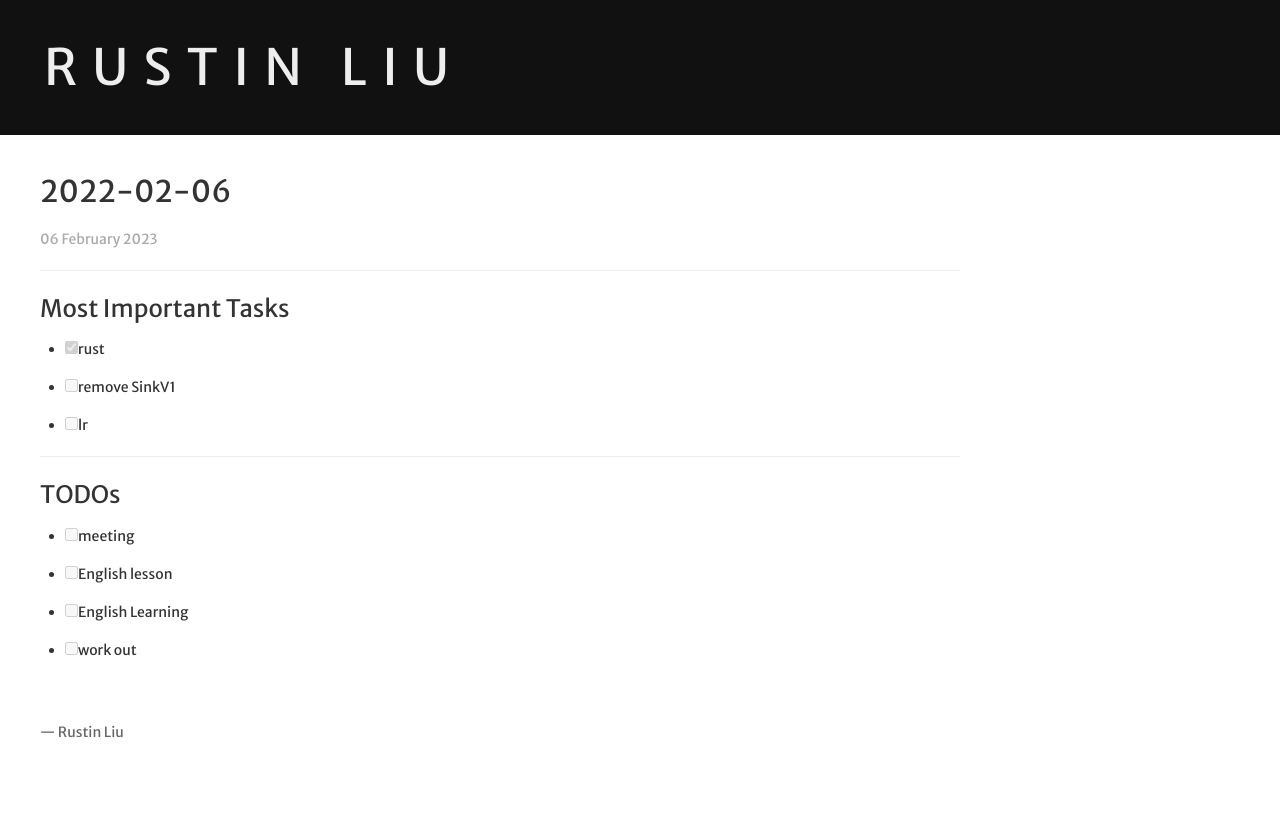
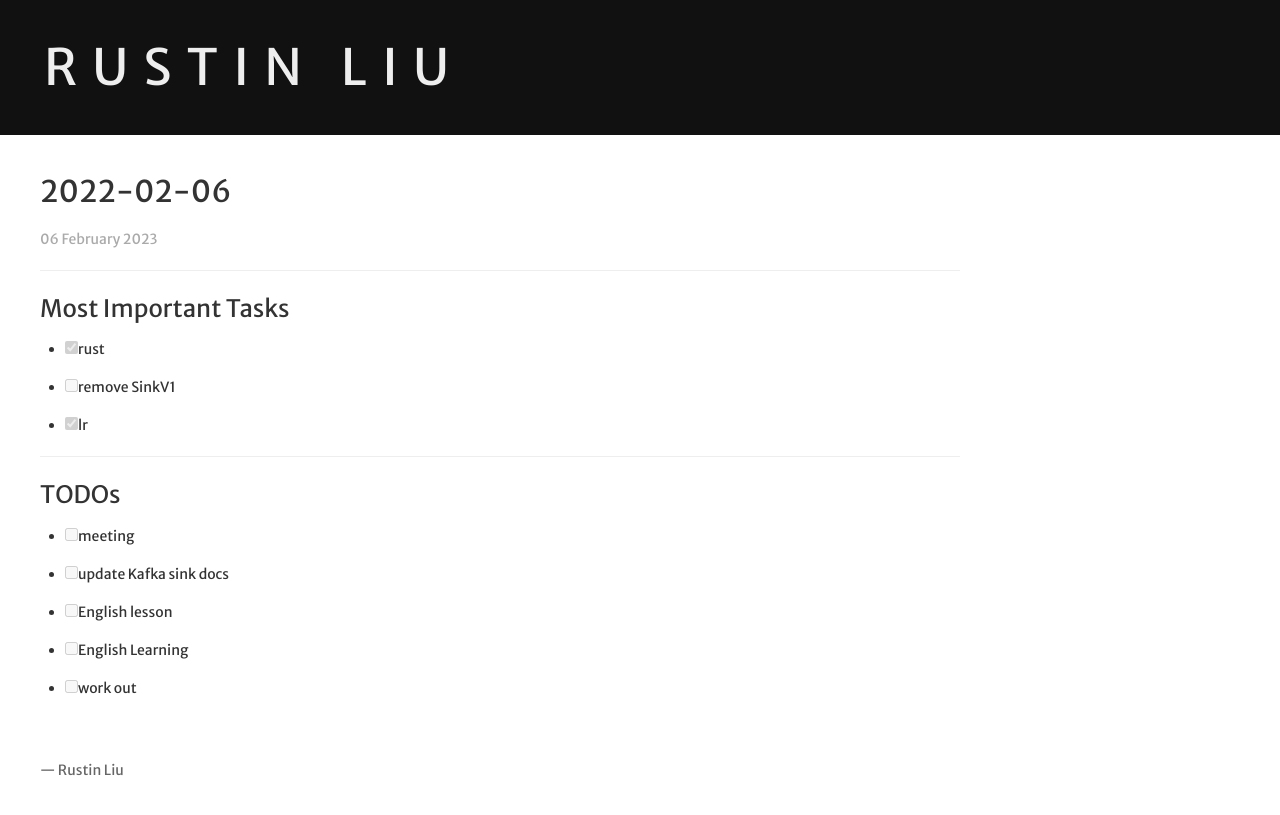
Before and after one commit to hi-rustin/hi-rustin.rs, a Jekyll site: the page built from _logs/2023-02-06.md, in a window 1280 px wide. Shown: the top 815 px of the page. Built offline with Jekyll 4.4.1, drawn with Linux system fonts in a browser that asks for light colours; nearby versions of some CDN libraries; comment, search, counter and statistics services are not loaded.

Commit message:
log: lr
Signed-off-by: hi-rustin <rustin.liu@gmail.com>

```diff
--- a/_logs/2023-02-06.md
+++ b/_logs/2023-02-06.md
@@ -8,12 +8,13 @@ layout: post
 
 - [x] rust
 - [ ] remove SinkV1
-- [ ] lr
+- [x] lr
 
 ---
 
 ### TODOs
 - [ ] meeting
+- [ ] update Kafka sink docs
 - [ ] English lesson
 - [ ] English Learning
 - [ ] work out
```
